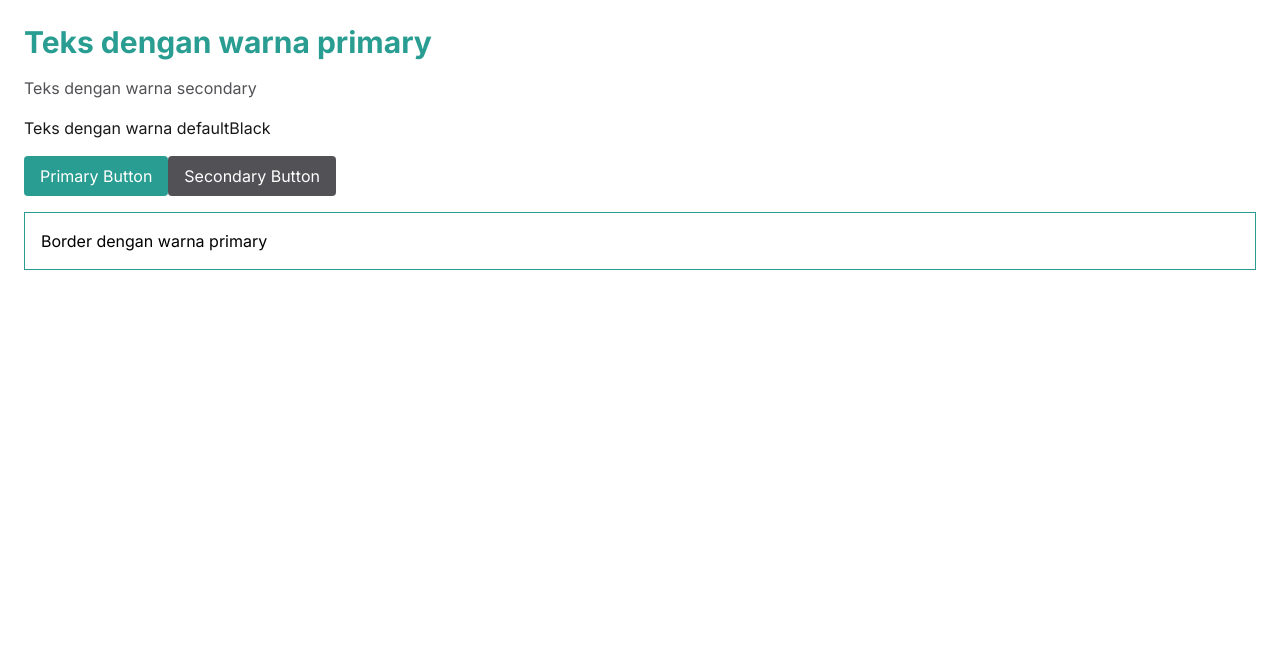
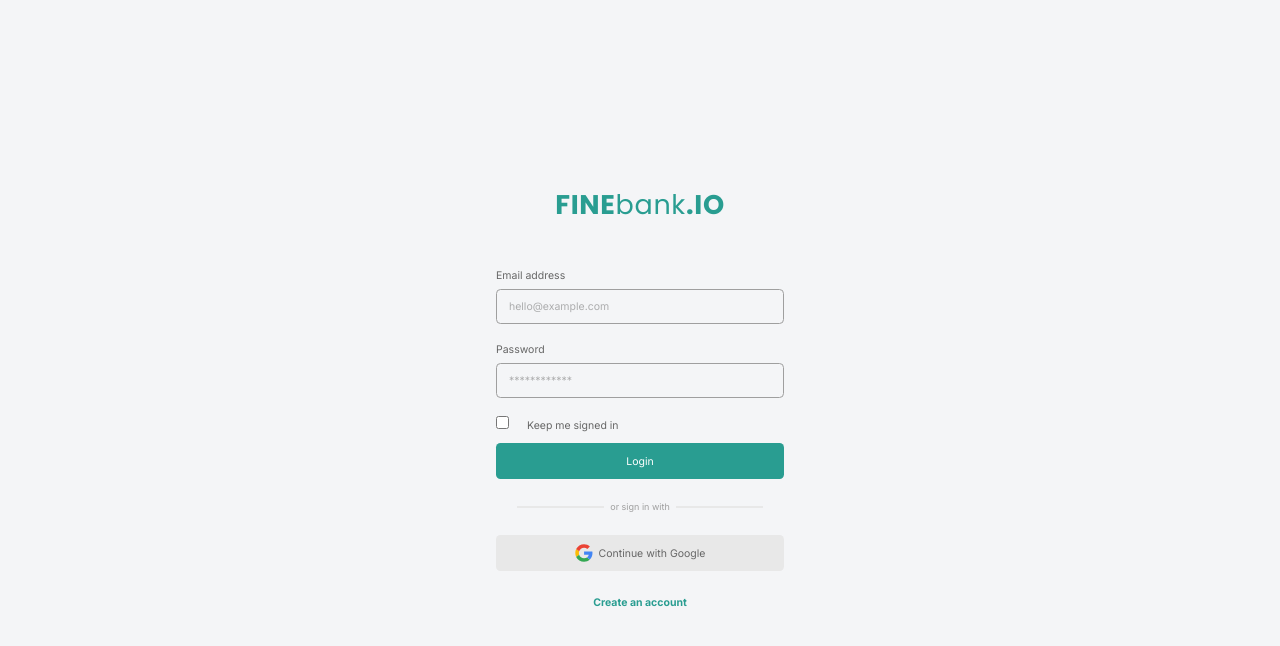
Before and after one commit to xxyourmoon/project-react-fth, a React (Vite) app: page / in a window 1280 px wide. Shown: the top 646 px of the page. Built offline with nearby package versions, Linux system fonts and the light colour scheme.

Commit message:
Tutorial 7 - Membuat Page Sign-In

```diff
--- a/index.html
+++ b/index.html
@@ -4,7 +4,7 @@
     <meta charset="UTF-8" />
     <link rel="icon" type="image/svg+xml" href="/favicon.svg" />
     <meta name="viewport" content="width=device-width, initial-scale=1.0" />
-    <title>admin-ui</title>
+    <title>Finebank.io - Sign In</title>
   </head>
   <body class="font-body">
     <div id="root"></div>
--- a/src/App.css
+++ b/src/App.css
@@ -22,3 +22,8 @@
   --color-special-green: #4daf6e;
   --color-special-red: #e73d1c;
 }
+
+/* Default font size scaled down to match Figma design */
+html {
+  font-size: 75%;
+}
--- a/src/App.jsx
+++ b/src/App.jsx
@@ -2,24 +2,135 @@ import "./App.css";
 
 function App() {
   return (
-    <>
-      <div className="p-6 space-y-4">
-        <h1 className="text-3xl font-bold text-primary">
-          Teks dengan warna primary
-        </h1>
-        <p className="text-secondary">Teks dengan warna secondary</p>
-        <p className="text-defaultBlack">Teks dengan warna defaultBlack</p>
-        <button className="bg-primary text-white px-4 py-2 rounded">
-          Primary Button
-        </button>
-        <button className="bg-secondary text-white px-4 py-2 rounded">
-          Secondary Button
-        </button>
-        <div className="border border-primary p-4">
-          Border dengan warna primary
+    // Main layout: center all content vertically & horizontally
+    <main className="min-h-screen flex justify-center items-center bg-special-mainBg">
+      {/* Container utama form login */}
+      <div className="w-full max-w-sm">
+        {/* Logo start */}
+        <div className="flex justify-center font-poppins tracking-wide text-primary text-4xl">
+          <span className="font-bold">FINE</span>
+          bank
+          <span className="font-bold">.IO</span>
         </div>
+        {/* Logo end */}
+
+        {/* Form start */}
+        <div className="mt-16">
+          <form action="">
+            {/* Email field */}
+            <div className="mb-6">
+              <label
+                htmlFor="email"
+                className="block text-sm text-gray-01 mb-2"
+              >
+                Email address
+              </label>
+              <input
+                type="email"
+                className="text-sm rounded-md w-full bg-special-mainBg border border-gray-03 text-gray-01 focus:border-black focus:outline-none focus:ring-0 py-3 pl-4"
+                placeholder="hello@example.com"
+                name="email"
+                id="email"
+              />
+            </div>
+
+            {/* Password field */}
+            <div className="mb-6">
+              <label
+                htmlFor="password"
+                className="block text-sm text-gray-01 mb-2"
+              >
+                Password
+              </label>
+              <input
+                type="password"
+                className="text-sm rounded-md w-full bg-special-mainBg border border-gray-03 text-gray-01 focus:border-black focus:outline-none focus:ring-0 py-3 pl-4"
+                placeholder="************"
+                name="password"
+                id="password"
+              />
+            </div>
+
+            {/* Keep me signed in */}
+            <div className="mb-3">
+              <input
+                type="checkbox"
+                className="text-sm accent-primary"
+                name="status"
+                id="status"
+              />
+              <label htmlFor="status" className="text-sm text-gray-01 ml-6">
+                Keep me signed in
+              </label>
+            </div>
+
+            {/* Login button */}
+            <button
+              className="rounded-md text-sm bg-primary w-full text-white h-12"
+              type="submit"
+            >
+              Login
+            </button>
+          </form>
+        </div>
+        {/* Form end */}
+
+        {/* Divider "or sign in with" start */}
+        <div className="flex flex-col justify-center items-center text-xs text-gray-03 my-9 px-7 relative">
+          <div className="border border-gray-05 w-full"></div>
+          <div className="bg-special-mainBg absolute px-2">or sign in with</div>
+        </div>
+        {/* Divider end */}
+
+        {/* Sign in with Google start */}
+        <div className="mb-8">
+          <button
+            className="flex items-center justify-center rounded-md text-sm w-full bg-gray-05 text-gray-01 h-12"
+            type="button"
+          >
+            <svg
+              className="h-6 w-6 mr-2"
+              xmlns="http://www.w3.org/2000/svg"
+              viewBox="-0.5 0 48 48"
+            >
+              <g stroke="none" strokeWidth="1" fill="none" fillRule="evenodd">
+                <g transform="translate(-401.000000, -860.000000)">
+                  <g transform="translate(401.000000, 860.000000)">
+                    <path
+                      d="M9.82727273,24 C9.82727273,22.4757333 10.0804318,21.0144 10.5322727,19.6437333 L2.62345455,13.6042667 C1.08206818,16.7338667 0.213636364,20.2602667 0.213636364,24 C0.213636364,27.7365333 1.081,31.2608 2.62025,34.3882667 L10.5247955,28.3370667 C10.0772273,26.9728 9.82727273,25.5168 9.82727273,24"
+                      fill="#FBBC05"
+                    ></path>
+                    <path
+                      d="M23.7136364,10.1333333 C27.025,10.1333333 30.0159091,11.3066667 32.3659091,13.2266667 L39.2022727,6.4 C35.0363636,2.77333333 29.6954545,0.533333333 23.7136364,0.533333333 C14.4268636,0.533333333 6.44540909,5.84426667 2.62345455,13.6042667 L10.5322727,19.6437333 C12.3545909,14.112 17.5491591,10.1333333 23.7136364,10.1333333"
+                      fill="#EB4335"
+                    ></path>
+                    <path
+                      d="M23.7136364,37.8666667 C17.5491591,37.8666667 12.3545909,33.888 10.5322727,28.3562667 L2.62345455,34.3946667 C6.44540909,42.1557333 14.4268636,47.4666667 23.7136364,47.4666667 C29.4455,47.4666667 34.9177955,45.4314667 39.0249545,41.6181333 L31.5177727,35.8144 C29.3995682,37.1488 26.7323182,37.8666667 23.7136364,37.8666667"
+                      fill="#34A853"
+                    ></path>
+                    <path
+                      d="M46.1454545,24 C46.1454545,22.6133333 45.9318182,21.12 45.6113636,19.7333333 L23.7136364,19.7333333 L23.7136364,28.8 L36.3181818,28.8 C35.6879545,31.8912 33.9724545,34.2677333 31.5177727,35.8144 L39.0249545,41.6181333 C43.3393409,37.6138667 46.1454545,31.6490667 46.1454545,24"
+                      fill="#4285F4"
+                    ></path>
+                  </g>
+                </g>
+              </g>
+            </svg>
+            <span>Continue with Google</span>
+          </button>
+        </div>
+        {/* Sign in with Google end */}
+
+        {/* Link start */}
+        <div className="flex justify-center">
+          <a className="text-primary text-sm font-bold cursor-pointer">
+            Create an account
+          </a>
+        </div>
+        {/* Link end */}
       </div>
-    </>
+      {/* Container end */}
+    </main>
   );
 }
 
```
Lines whose indentation alone changed are shown as unchanged.
